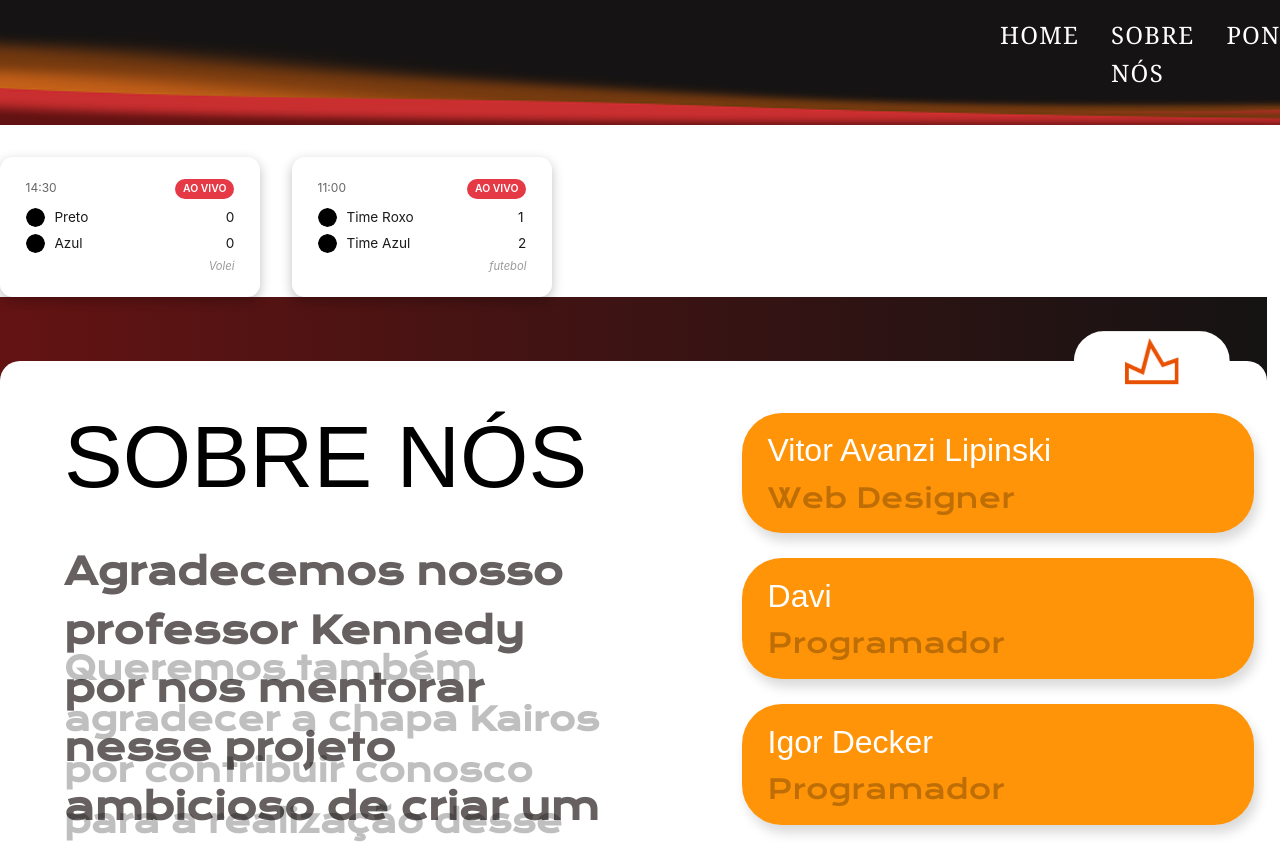
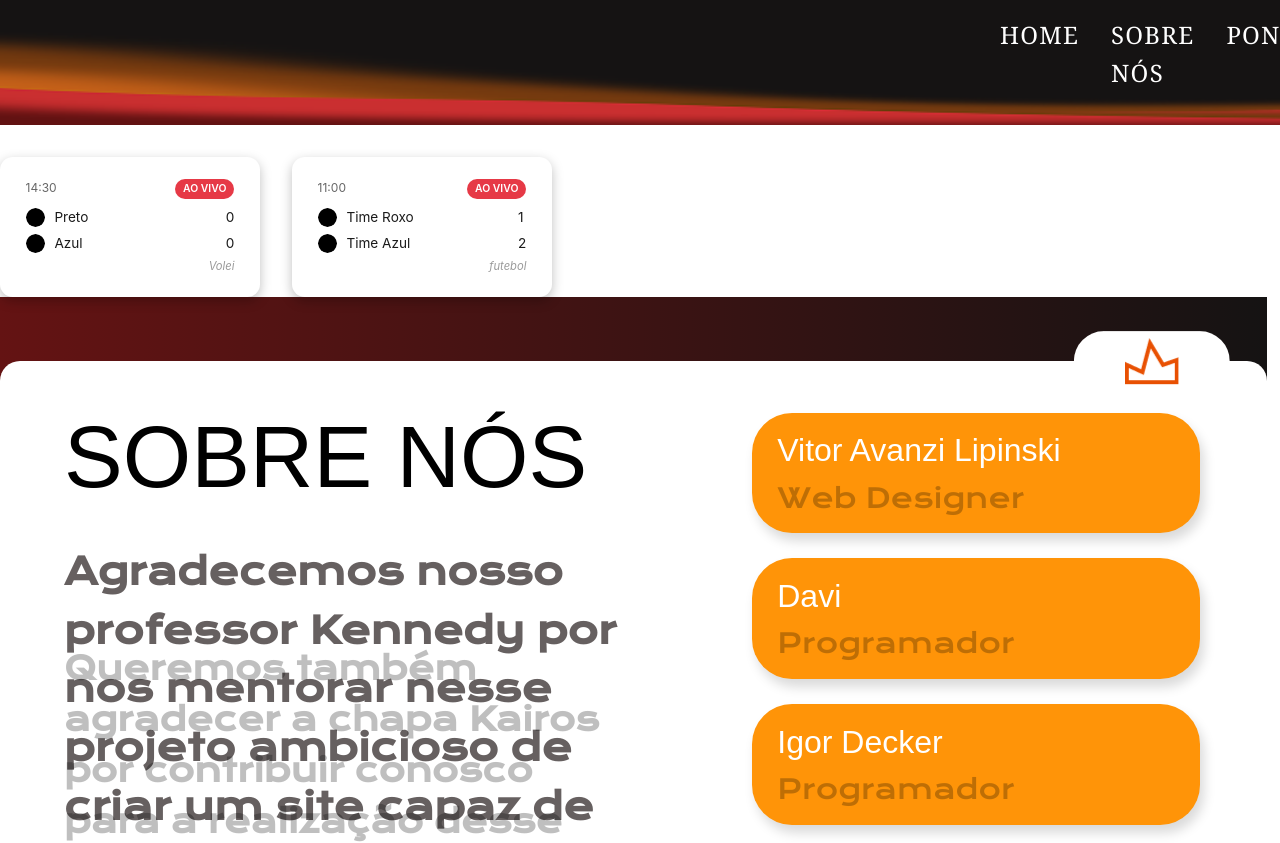
Before and after one commit to vilmarmichelsfilho/Olympus-Hackathon2K26, a Vue app: page /sobrenos in a window 1280 px wide. Shown: the top 843 px of the page. Built offline with nearby package versions, Linux system fonts and the light colour scheme; some icons are missing; a web font is replaced by a local one.

Commit message:
FIX: bug nos desenvolvedores card

```diff
--- a/src/Components/desenvolvedoresCard.vue
+++ b/src/Components/desenvolvedoresCard.vue
@@ -52,7 +52,7 @@ button{
 }
 @media (min-width: 1200px) {
   li {
-    max-width: 40vw;
+    max-width: 35vw;
     margin: 2vw 0;
     padding: 1vw 2vw;
     border-radius: 40px;
```
